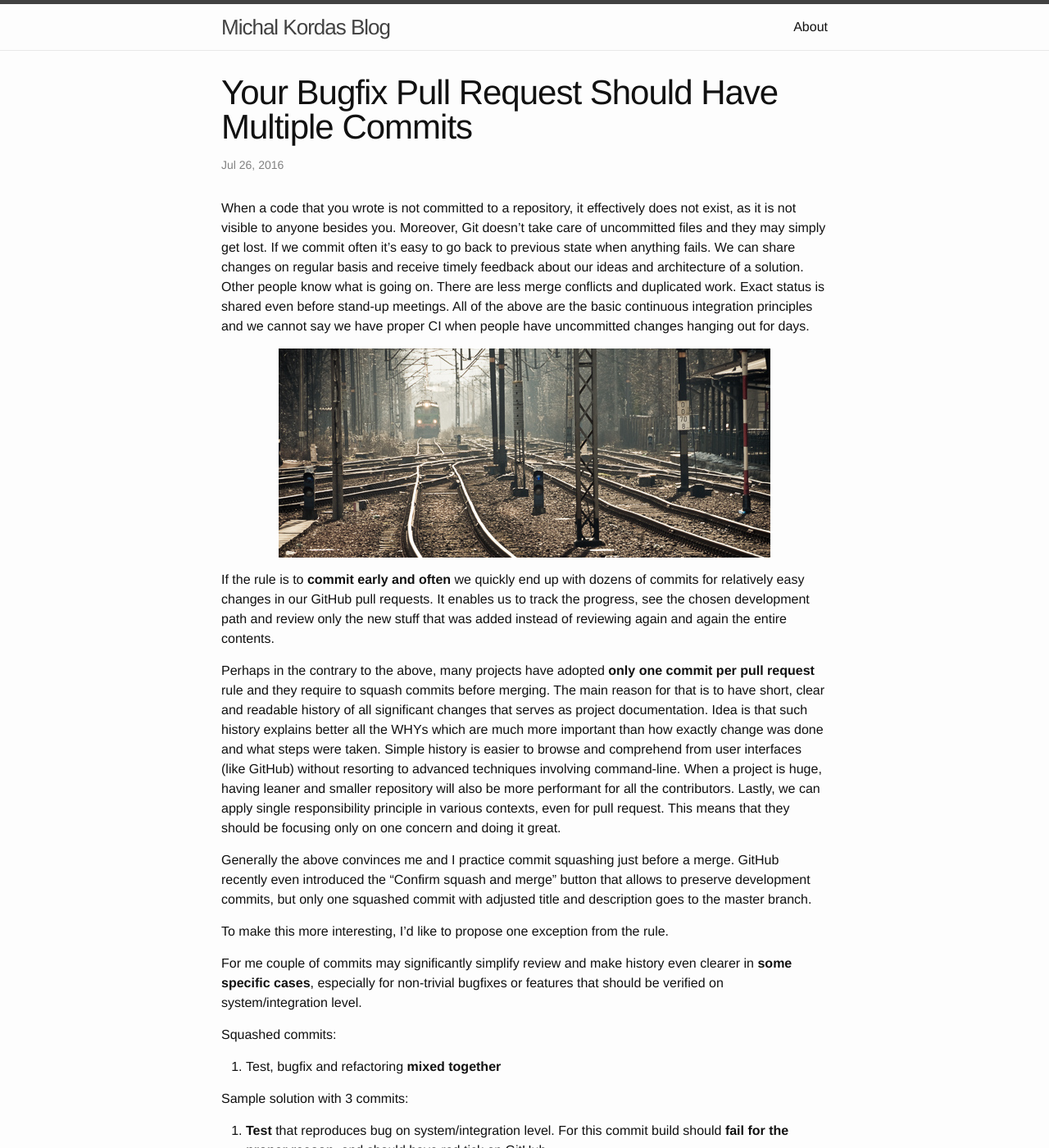
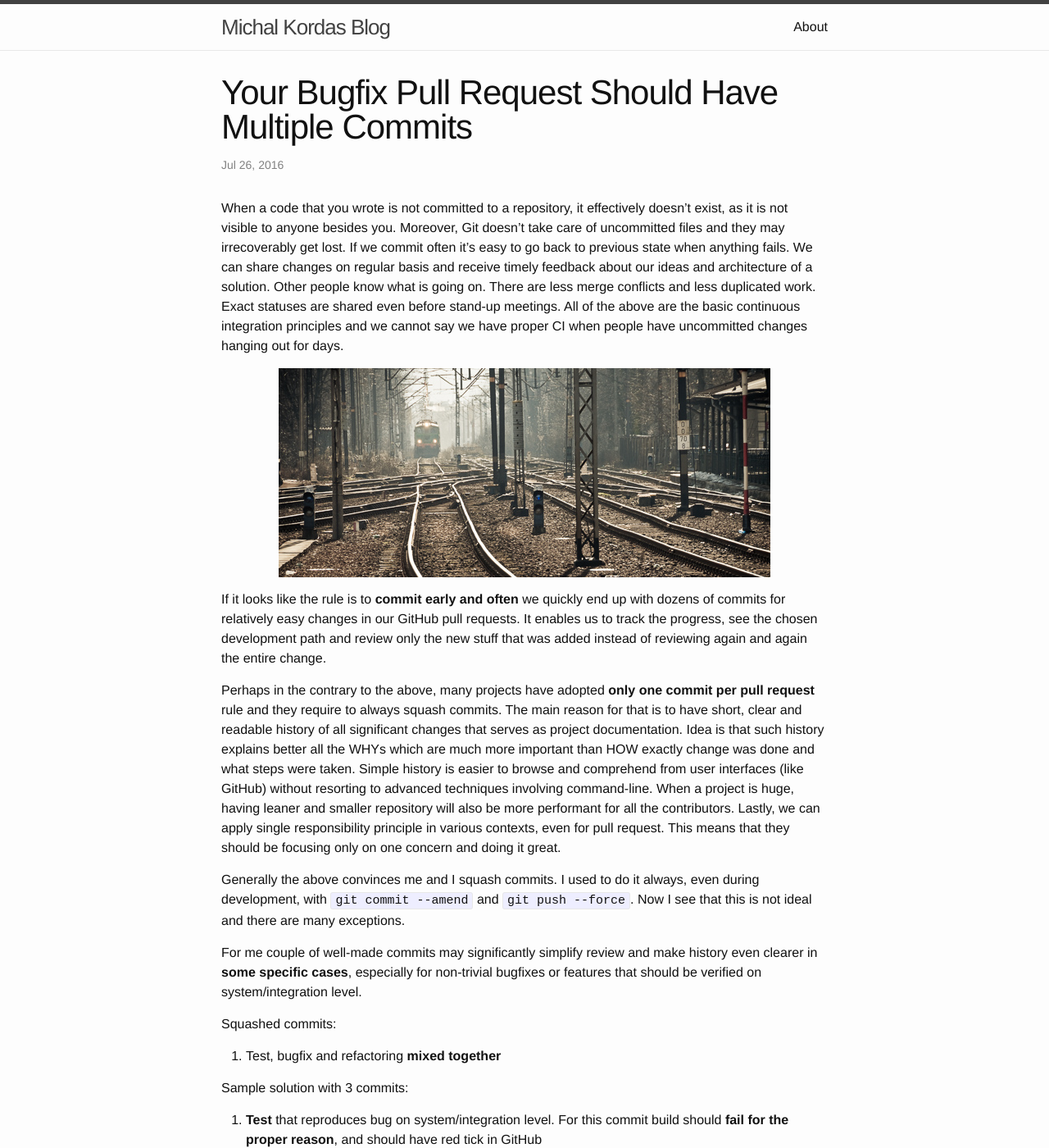
Before and after one commit to mkordas/mkordas.github.io, a Jekyll site: the page built from _posts/2016-07-26-multiple-commits-pr.md, in a window 1280 px wide and 1400 px high. Shown: the whole window at 82% size. Built offline with Jekyll 4.4.1, drawn with Linux system fonts in a browser that asks for light colours; some of the changed text lies outside the part shown.

Commit message:
Change article idea

```diff
--- a/_posts/2016-07-26-multiple-commits-pr.md
+++ b/_posts/2016-07-26-multiple-commits-pr.md
@@ -6,35 +6,33 @@
 date: 2016-07-26
 ---
 
-When a code that you wrote is not committed to a repository, it effectively does not exist, as it is not visible to anyone besides you.
-Moreover, Git doesn't take care of uncommitted files and they may simply get lost.
+When a code that you wrote is not committed to a repository, it effectively doesn't exist, as it is not visible to anyone besides you.
+Moreover, Git doesn't take care of uncommitted files and they may irrecoverably get lost.
 If we commit often it's easy to go back to previous state when anything fails.
 We can share changes on regular basis and receive timely feedback about our ideas and architecture of a solution.
-Other people know what is going on. There are less merge conflicts and duplicated work.
-Exact status is shared even before stand-up meetings.
+Other people know what is going on. There are less merge conflicts and less duplicated work.
+Exact statuses are shared even before stand-up meetings.
 All of the above are the basic continuous integration principles and we cannot say we have proper CI when people have uncommitted changes hanging out for days.
 
 ![](/images/rails.jpg){:class="img-responsive"}
 
 <!--more-->
 
-If the rule is to **commit early and often** we quickly end up with dozens of commits for relatively easy changes in our GitHub pull requests.
-It enables us to track the progress, see the chosen development path and review only the new stuff that was added instead of reviewing again and again the entire contents.
+If it looks like the rule is to **commit early and often** we quickly end up with dozens of commits for relatively easy changes in our GitHub pull requests.
+It enables us to track the progress, see the chosen development path and review only the new stuff that was added instead of reviewing again and again the entire change.
 
-Perhaps in the contrary to the above, many projects have adopted **only one commit per pull request** rule and they require to squash commits before merging.
+Perhaps in the contrary to the above, many projects have adopted **only one commit per pull request** rule and they require to always squash commits.
 The main reason for that is to have short, clear and readable history of all significant changes that serves as project documentation.
-Idea is that such history explains better all the WHYs which are much more important than how exactly change was done and what steps were taken.
+Idea is that such history explains better all the WHYs which are much more important than HOW exactly change was done and what steps were taken.
 Simple history is easier to browse and comprehend from user interfaces (like GitHub) without resorting to advanced techniques involving command-line.
 When a project is huge, having leaner and smaller repository will also be more performant for all the contributors.
 Lastly, we can apply single responsibility principle in various contexts, even for pull request.
 This means that they should be focusing only on one concern and doing it great.
 
-Generally the above convinces me and I practice commit squashing just before a merge.
-GitHub recently even introduced the "Confirm squash and merge" button that allows to preserve development commits, but only one squashed commit with adjusted title and description goes to the master branch.
+Generally the above convinces me and I squash commits. I used to do it always, even during development, with `git commit --amend` and `git push --force`.
+Now I see that this is not ideal and there are many exceptions.
 
-To make this more interesting, I'd like to propose one exception from the rule.
-
-For me couple of commits may significantly simplify review and make history even clearer in **some specific cases**, especially
+For me couple of well-made commits may significantly simplify review and make history even clearer in **some specific cases**, especially
 for non-trivial bugfixes or features that should be verified on system/integration level.
 
 Squashed commits:
@@ -44,7 +42,7 @@
 Sample solution with 3 commits:
 
 1. **Test** that reproduces bug on system/integration level. For this commit build should **fail for the proper reason**, and should
- have red tick on GitHub
+ have red tick in GitHub
 2. Simplest possible **bugfix** so that no one has any doubts where the bug was, should have already green tick on GitHub
 3. Minimal **refactoring** needed to pass code review, additional refactoring can be done in other PRs before/after
 
@@ -56,4 +54,8 @@
 Moreover, commit with just a bugfix makes immediately obvious what was the real functional problem. It is not lost in between
 refactoring or other not-related changes and can be reviewed separately with a greater care.
 
-So do not follow the rule to make just one commit per PR blindly and always choose sweet spot of the number of commits.
+
+Of course, you can still squash commits just before merge if reasonable.
+GitHub recently even introduced the "Confirm squash and merge" button that allows to preserve development commits, but only one squashed commit with adjusted title and description goes to the master branch.
+
+So do not follow the rules to make just one or many commits per PR blindly and always choose the sweet spot.
```
